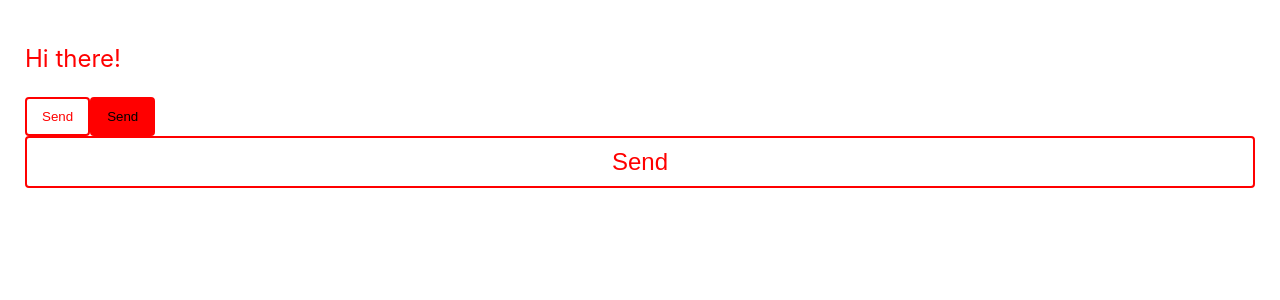
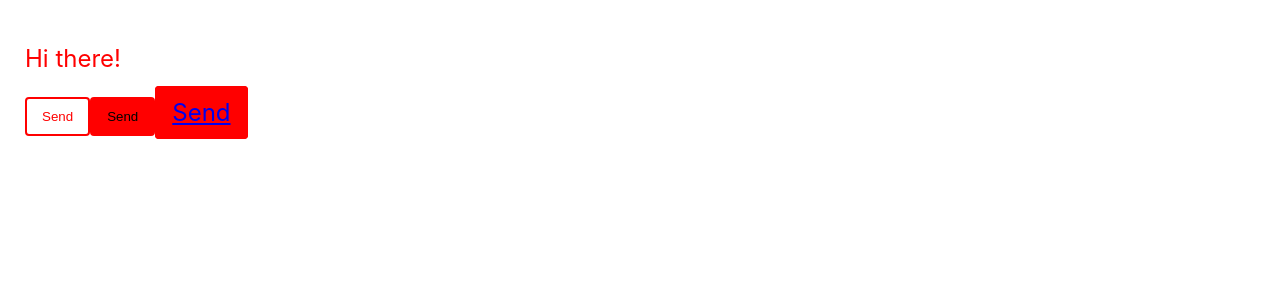
Before and after one commit to lramirez-js/styled-components, a React (Create React App) app: page / in a window 1280 px wide. Shown: the top 300 px of the page. Built offline with nearby package versions, Linux system fonts and the light colour scheme.

Commit message:
Rendered Tags

```diff
--- a/src/App.js
+++ b/src/App.js
@@ -27,7 +27,7 @@ const App = () => {
       <P>Hi there!</P>
       <Button>Send</Button>
       <Button primary>Send</Button>
-      <BlockButton>Send</BlockButton>
+      <BlockButton primary as="a" href="#">Send</BlockButton>
     </Content>
   )
 }
```
